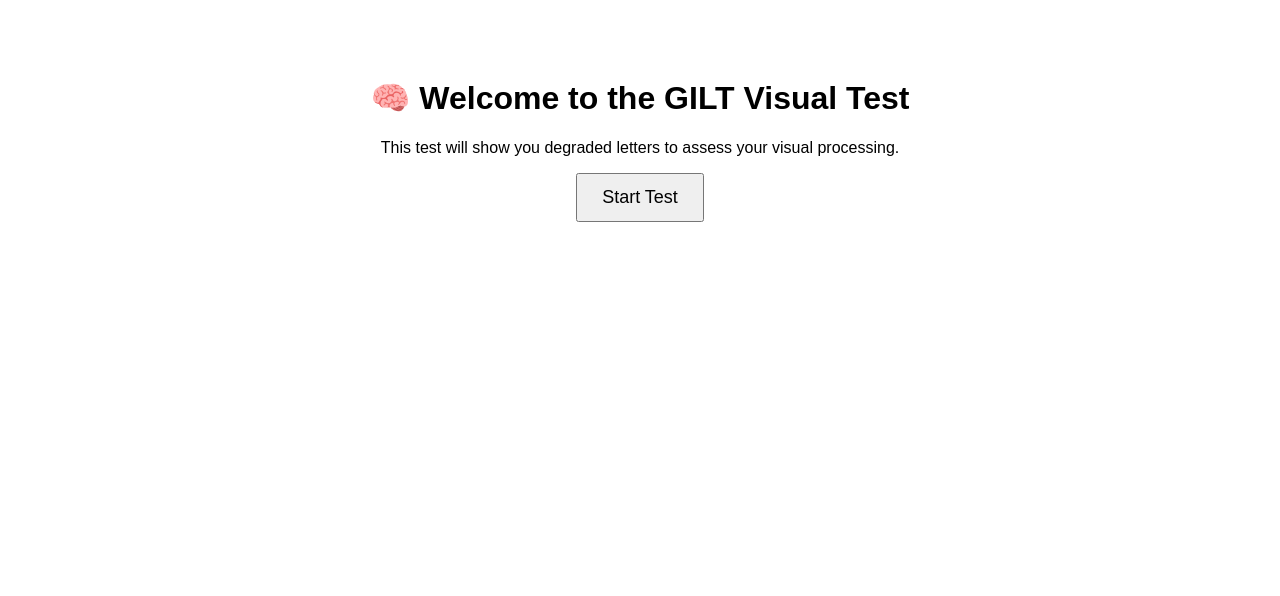
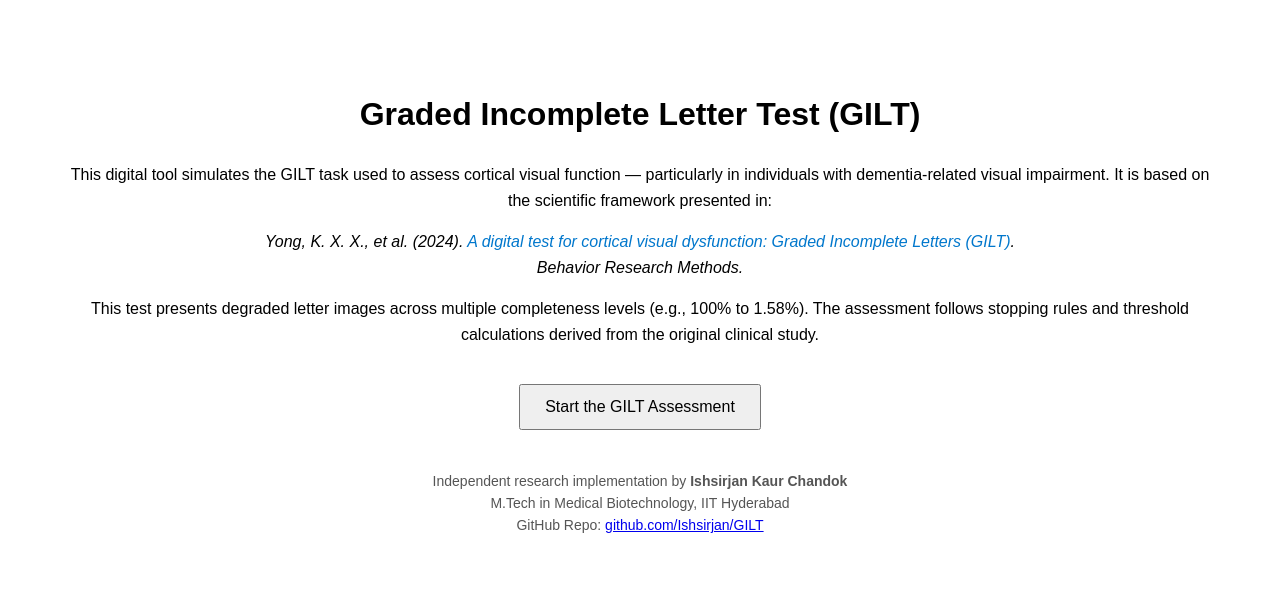
Before and after one commit to Ishsirjan/GILT, a Flask app: page / in a window 1280 px wide. Shown: the top 596 px of the page. Run offline with Flask 3, Linux system fonts and the light colour scheme.

Commit message:
Update index.html

```diff
--- a/templates/index.html
+++ b/templates/index.html
@@ -1,15 +1,58 @@
 <!DOCTYPE html>
 <html>
 <head>
-  <title>GILT Test - Start</title>
+  <title>GILT: Visual Assessment Tool</title>
   <style>
-    body { font-family: Arial, sans-serif; text-align: center; padding: 50px; }
-    button { padding: 12px 24px; font-size: 18px; }
+    body {
+      font-family: Arial, sans-serif;
+      text-align: center;
+      padding: 60px;
+      line-height: 1.6;
+    }
+    a button {
+      padding: 12px 24px;
+      font-size: 16px;
+      margin-top: 20px;
+    }
+    .reference {
+      font-size: 14px;
+      margin-top: 40px;
+      color: #555;
+    }
+    .paper-link a {
+      color: #0077cc;
+      text-decoration: none;
+    }
   </style>
 </head>
 <body>
-  <h1>🧠 Welcome to the GILT Visual Test</h1>
-  <p>This test will show you degraded letters to assess your visual processing.</p>
-  <a href="/start"><button>Start Test</button></a>
+
+  <h1>Graded Incomplete Letter Test (GILT)</h1>
+
+  <p>
+    This digital tool simulates the GILT task used to assess cortical visual function — particularly in individuals with dementia-related visual impairment.
+    It is based on the scientific framework presented in:
+  </p>
+
+  <div class="paper-link">
+    <i>Yong, K. X. X., et al. (2024). <a href="https://link.springer.com/article/10.3758/s13428-024-02448-7" target="_blank">
+    A digital test for cortical visual dysfunction: Graded Incomplete Letters (GILT)</a>. <br>Behavior Research Methods.</i>
+  </div>
+
+  <p>
+    This test presents degraded letter images across multiple completeness levels (e.g., 100% to 1.58%). The assessment follows stopping rules and threshold calculations
+    derived from the original clinical study.
+  </p>
+
+  <a href="/start">
+    <button>Start the GILT Assessment</button>
+  </a>
+
+  <div class="reference">
+    Independent research implementation by <b>Ishsirjan Kaur Chandok</b><br>
+    M.Tech in Medical Biotechnology, IIT Hyderabad<br>
+    GitHub Repo: <a href="https://github.com/Ishsirjan/GILT" target="_blank">github.com/Ishsirjan/GILT</a>
+  </div>
+
 </body>
 </html>
```
